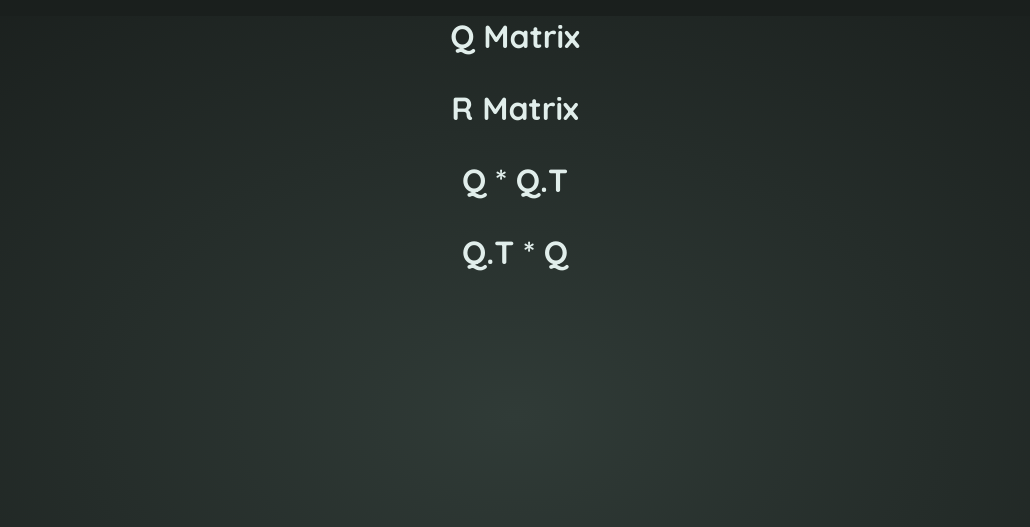
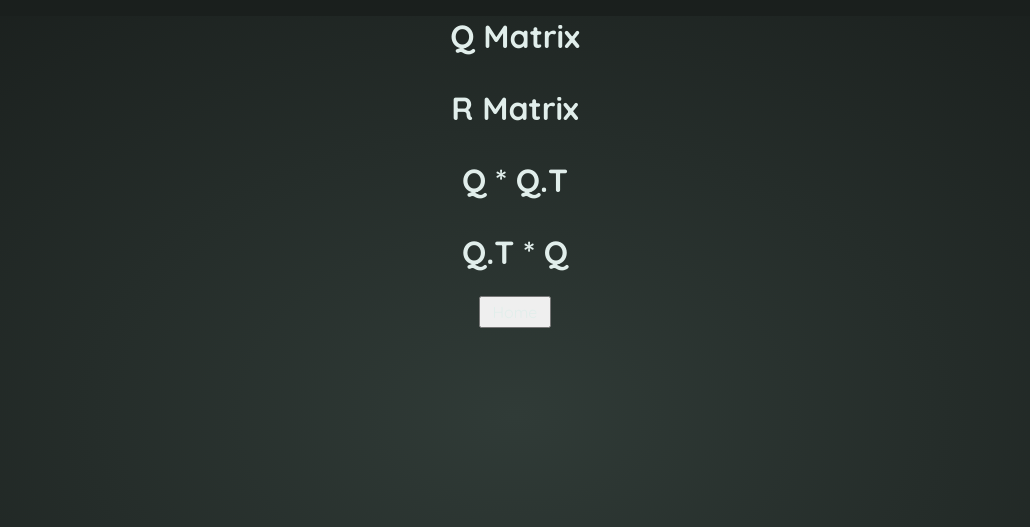
Before and after one commit to tquanghcmut/LA, a Flask app: template templates/result.html in a window 1280 px wide. Shown: the top 527 px of the page, without its empty margins (125-1155 px from the left). Run offline with Flask 3, Linux system fonts and the light colour scheme; the template is opened without the code that fills it, so the values that code supplies are empty.

Commit message:
add home btn

```diff
--- a/static/styles/result.css
+++ b/static/styles/result.css
@@ -66,3 +66,22 @@ div {
     background: rgba(255, 255, 255, 0.1);
     border-radius: 5px;
 }
+
+span {
+    display: flex;
+    justify-content: center;
+}
+
+#home {
+    display: block;
+    padding: 0.25rem 0.75rem;
+    cursor: pointer;
+    font-family: 'Quicksand', sans-serif;
+    margin: 0.5rem;
+}
+
+a {
+    font-size: 1rem;
+    text-decoration: none;
+    color: #e1eeeb;
+}
--- a/templates/result.html
+++ b/templates/result.html
@@ -4,7 +4,6 @@
     <meta charset="UTF-8">
     <title>Decomposition Result</title>
     <link rel="stylesheet" href="{{ url_for('static', filename='styles/result.css') }}">
-
 </head>
 <body>
 <h1>Q Matrix</h1>
@@ -15,5 +14,8 @@
 <div>{{ qqt|safe }}</div>
 <h1>Q.T * Q</h1>
 <div>{{ qtq|safe }}</div>
+<span>
+<button id="home"><a href="/">Home</a></button>
+</span>
 </body>
 </html>
```
